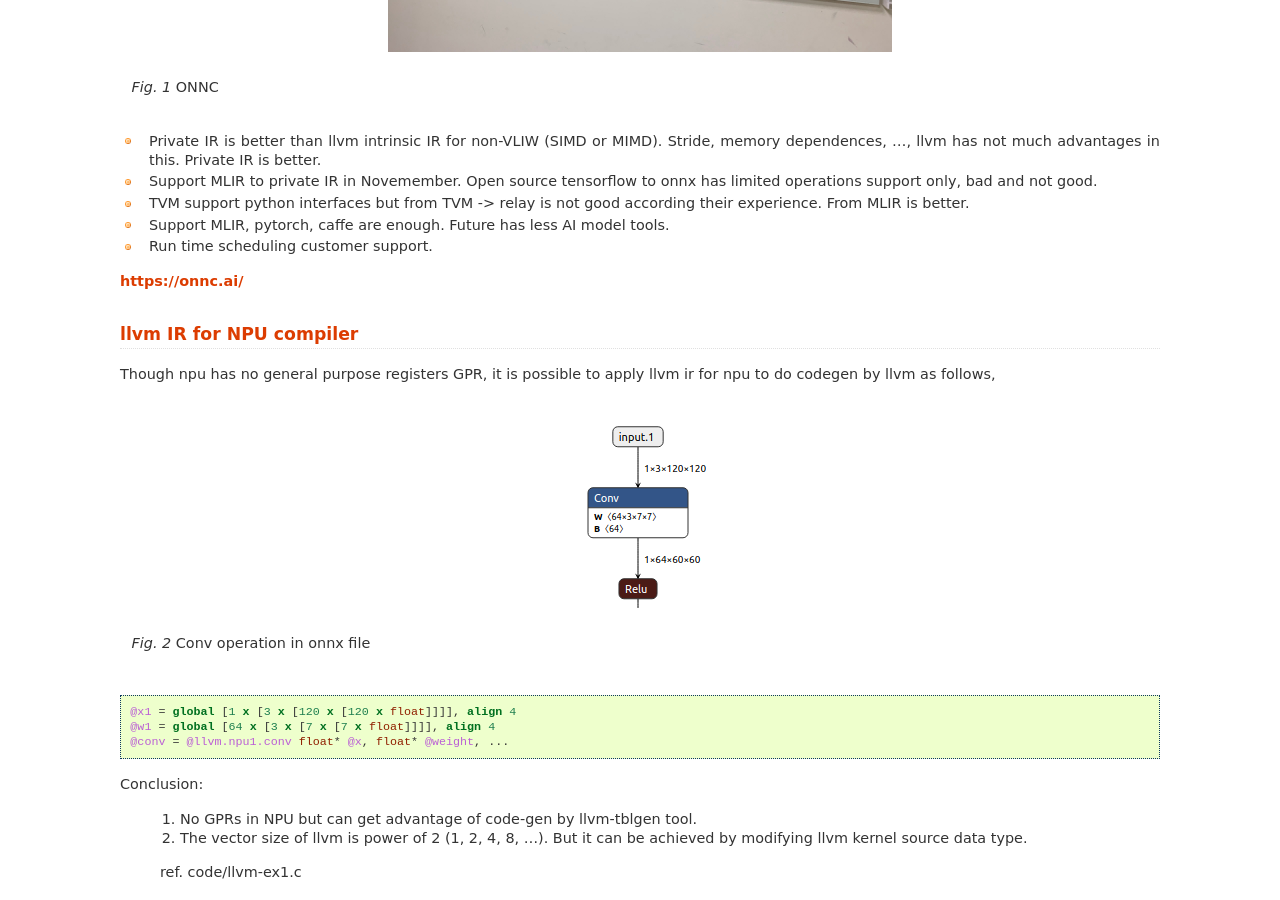
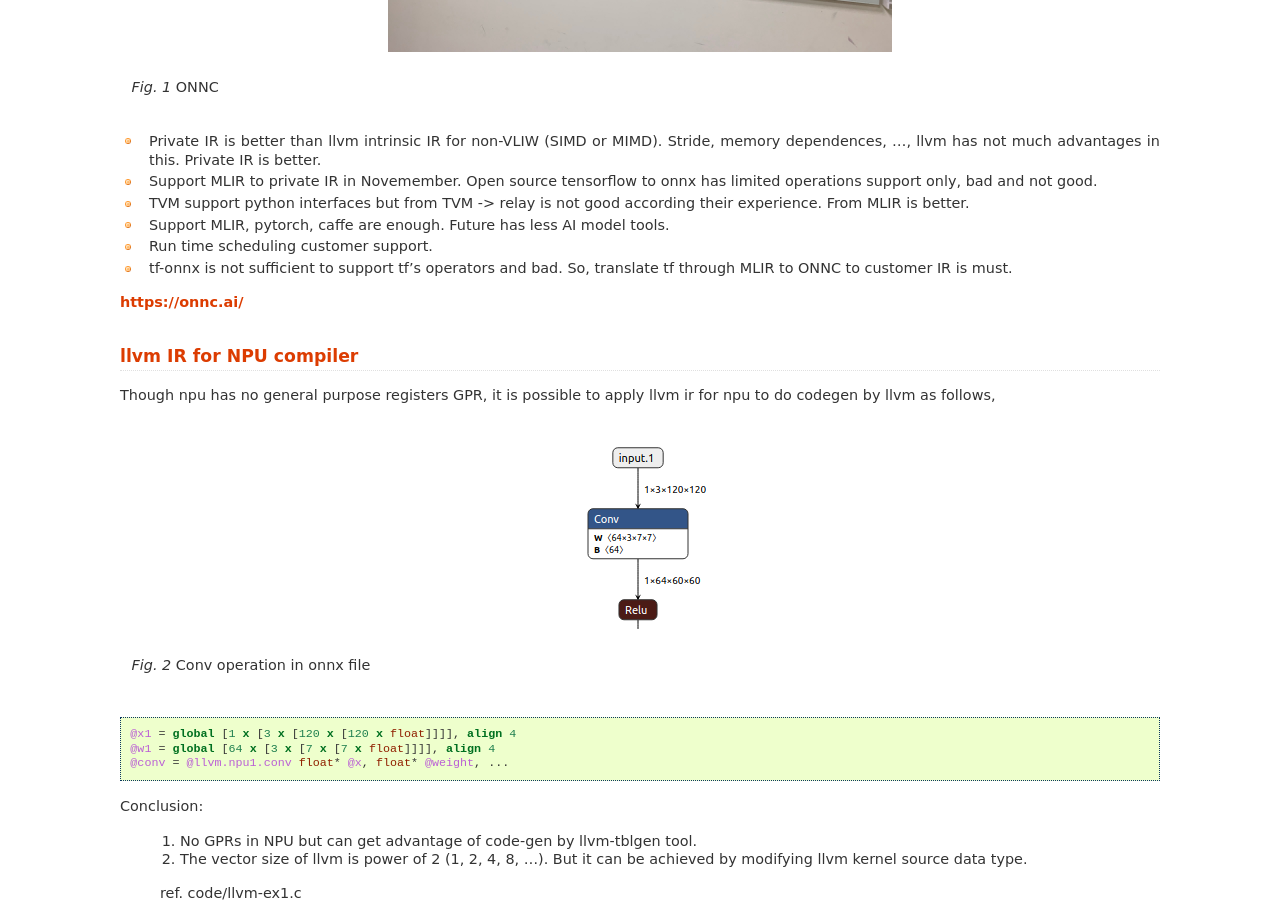
Before and after one commit to Jonathan2251/nc, a Sphinx documentation site: the page built from source/npu.rst, in a window 1280 px wide and 900 px high, scrolled down 4135 px. Built offline with Sphinx 7.4.7, drawn with Linux system fonts in a browser that asks for light colours.

Commit message:
tf-onnx not good

```diff
--- a/source/npu.rst
+++ b/source/npu.rst
@@ -191,6 +191,8 @@ ONNC
 
 - Run time scheduling customer support.
 
+- tf-onnx is not sufficient to support tf's operators and bad. So, translate tf through MLIR to ONNC to customer IR is must.
+
 https://onnc.ai/
 
 
```
